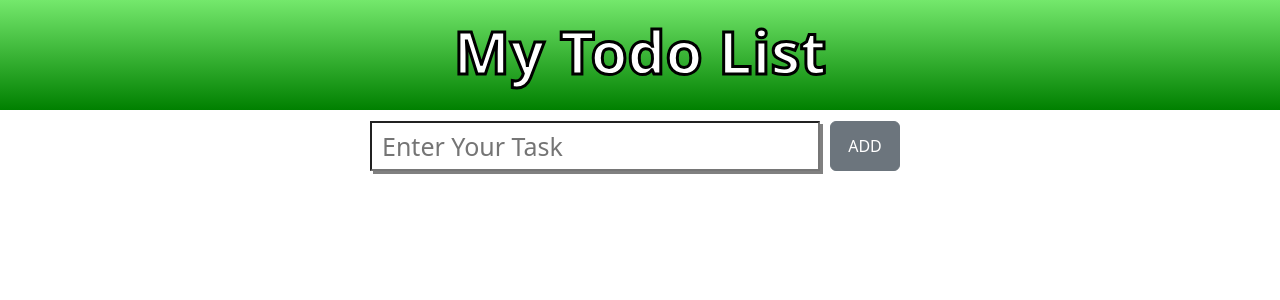
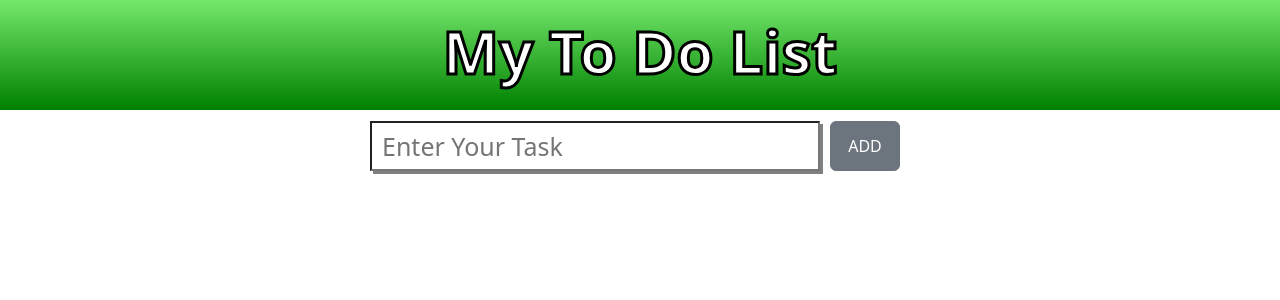
Before and after one commit to anantsharma269/Todo_List-React.JS-, a React (Vite) app: page / in a window 1280 px wide. Shown: the top 300 px of the page. Built offline with nearby package versions, Linux system fonts and the light colour scheme.

Commit message:
spelling fix

```diff
--- a/src/App.jsx
+++ b/src/App.jsx
@@ -25,7 +25,7 @@ function App() {
   return (
     <>
       <div className='main'>
-        <h1>My Todo List</h1>
+        <h1>My To Do List</h1>
       </div>
       <form onSubmit={(e) => { e.preventDefault(); handleAddTask(); }}>
         <input
```
